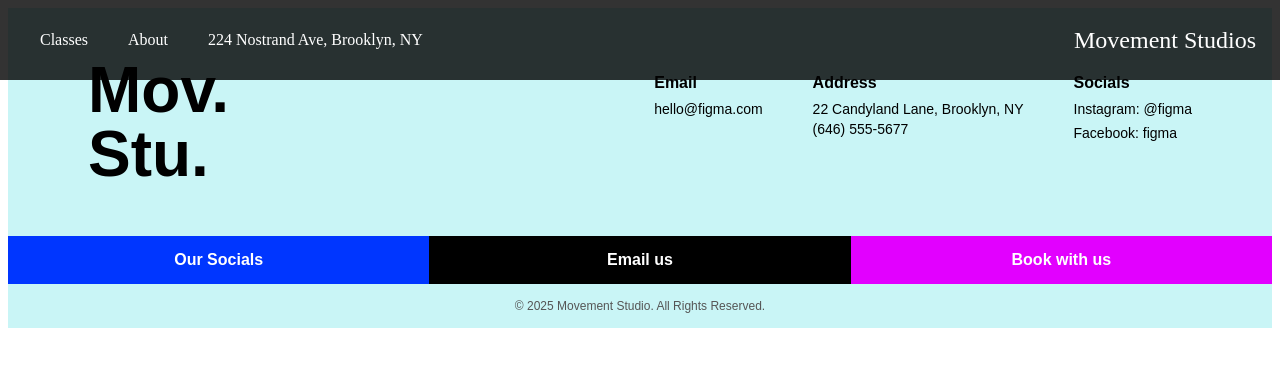
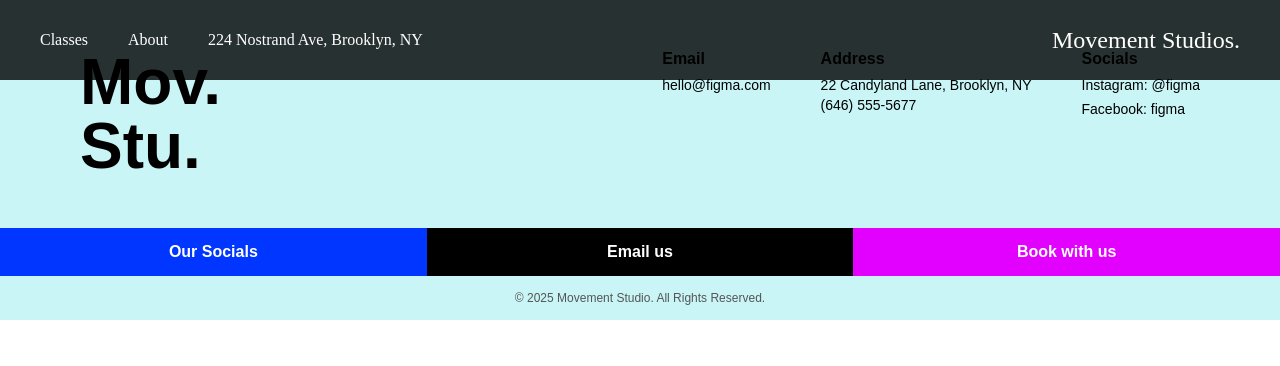
Before and after one commit to soni2912A/danceweb, a React (Vite) app: page / in a window 1280 px wide. Shown: the top 366 px of the page. Built offline with nearby package versions, Linux system fonts and the light colour scheme.

Commit message:
navbar complited

```diff
--- a/src/components/Footer/footer.css
+++ b/src/components/Footer/footer.css
@@ -1,3 +1,13 @@
+*{
+  margin: 0;
+  padding: 0;
+  box-sizing: border-box;
+}
+
+
+
+
+
 .footer {
     background-color: #c9f5f6;
     color: #000;
--- a/src/components/Navbar/Navbar.jsx
+++ b/src/components/Navbar/Navbar.jsx
@@ -42,7 +42,7 @@ function Navbar() {
       </div>
 
       <div className="nav-right">
-        <h2 className="logo">Movement  Studios</h2>
+        <h2 className="logo">Movement  Studios.</h2>
       </div>
     </nav>
   );
--- a/src/components/Navbar/navbar.css
+++ b/src/components/Navbar/navbar.css
@@ -1,5 +1,13 @@
+*{
+  margin: 0;
+  padding: 0;
+  box-sizing: border-box;
+}
+
+
+
 .navbar {
-  width: 95%;
+  width: 100%;
   height: 80px;
   background-color: rgba(0, 0, 0, 0.8);
   color: #fff;
```
